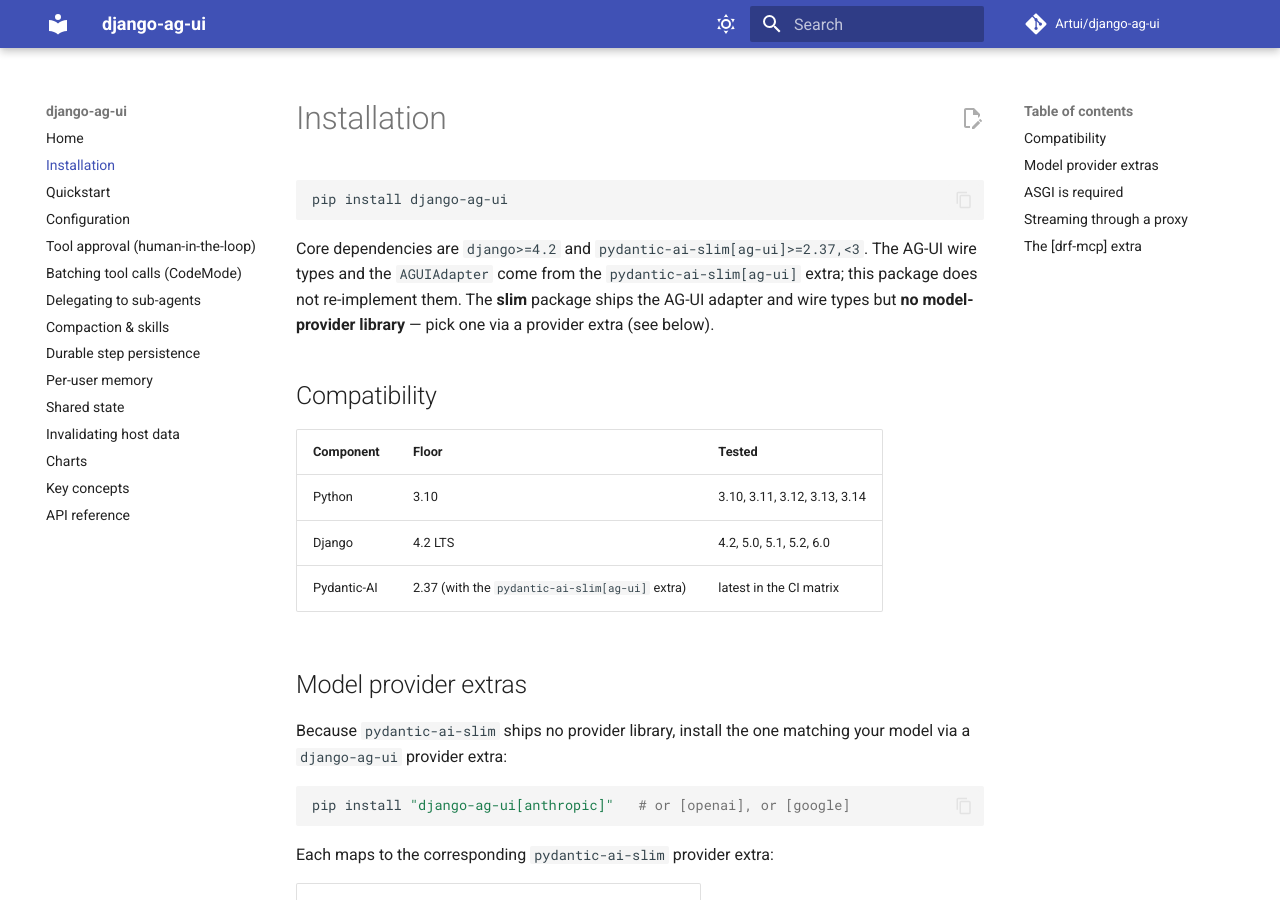
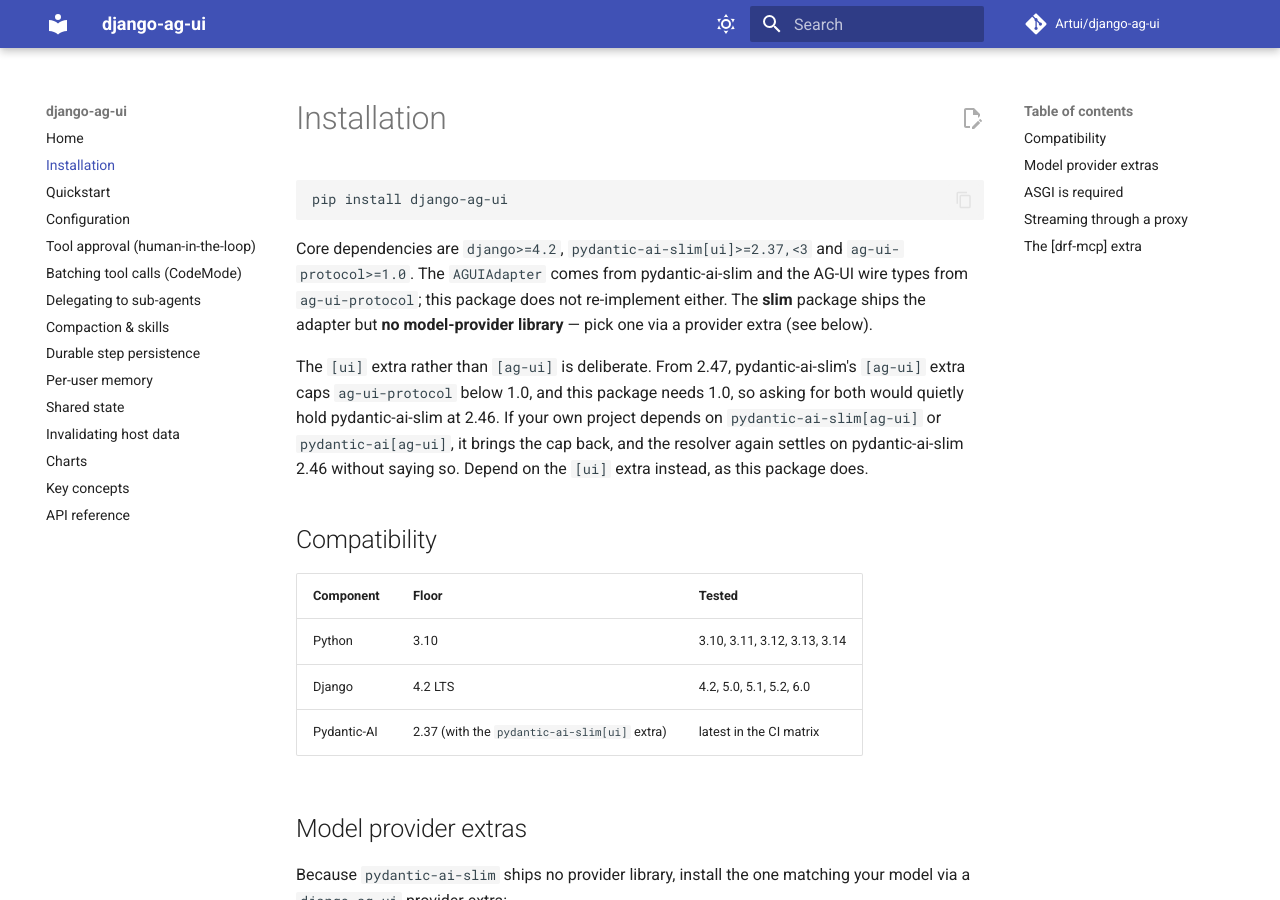
Before and after one commit to Artui/django-ag-ui, an MkDocs documentation site: the page built from docs/installation.md, in a window 1280 px wide and 900 px high. Built offline with MkDocs 1.6.1 and Material for MkDocs 9.7.7, drawn with Linux system fonts in a browser that asks for light colours; comment, search, counter and statistics services are not loaded.

Commit message:
Depend on pydantic-ai-slim[ui] so installs reach the current pydantic-ai
From 2.47, pydantic-ai-slim's [ag-ui] extra caps ag-ui-protocol below 1.0,
and this package requires 1.0, so every resolve held pydantic-ai-slim at
2.46 without a word. [ui] brings the same starlette and asks nothing of
the protocol, which this package declares itself. The floor stays at 2.37,
where [ui] already exists.

The lock moves pydantic-ai-slim to 2.54 and pydantic-ai-harness to 0.54.
The compaction tests' run-context double is replaced by a real RunContext,
since harness now reads the history and run id off it.

Co-Authored-By: Claude Opus 5.5 <noreply@anthropic.com>

````diff
--- a/docs/installation.md
+++ b/docs/installation.md
@@ -4,11 +4,19 @@
 pip install django-ag-ui
 ```
 
-Core dependencies are `django>=4.2` and `pydantic-ai-slim[ag-ui]>=2.37,<3`. The
-AG-UI wire types and the `AGUIAdapter` come from the `pydantic-ai-slim[ag-ui]`
-extra; this package does not re-implement them. The **slim** package ships the
-AG-UI adapter and wire types but **no model-provider library** — pick one via a
-provider extra (see below).
+Core dependencies are `django>=4.2`, `pydantic-ai-slim[ui]>=2.37,<3` and
+`ag-ui-protocol>=1.0`. The `AGUIAdapter` comes from pydantic-ai-slim and the
+AG-UI wire types from `ag-ui-protocol`; this package does not re-implement
+either. The **slim** package ships the adapter but **no model-provider
+library** — pick one via a provider extra (see below).
+
+The `[ui]` extra rather than `[ag-ui]` is deliberate. From 2.47,
+pydantic-ai-slim's `[ag-ui]` extra caps `ag-ui-protocol` below 1.0, and this
+package needs 1.0, so asking for both would quietly hold pydantic-ai-slim at
+2.46. If your own project depends on `pydantic-ai-slim[ag-ui]` or
+`pydantic-ai[ag-ui]`, it brings the cap back, and the resolver again settles on
+pydantic-ai-slim 2.46 without saying so. Depend on the `[ui]` extra instead, as
+this package does.
 
 ## Compatibility
 
````
Also changed, not shown: other parts of docs/installation.md (+1 -1 lines), CHANGELOG.md (+31 -0 lines), CLAUDE.md (+5 -3 lines), README.md (+3 -2 lines), docs/index.md (+2 -1 lines), pyproject.toml (+14 -1 lines), 3 other files.
